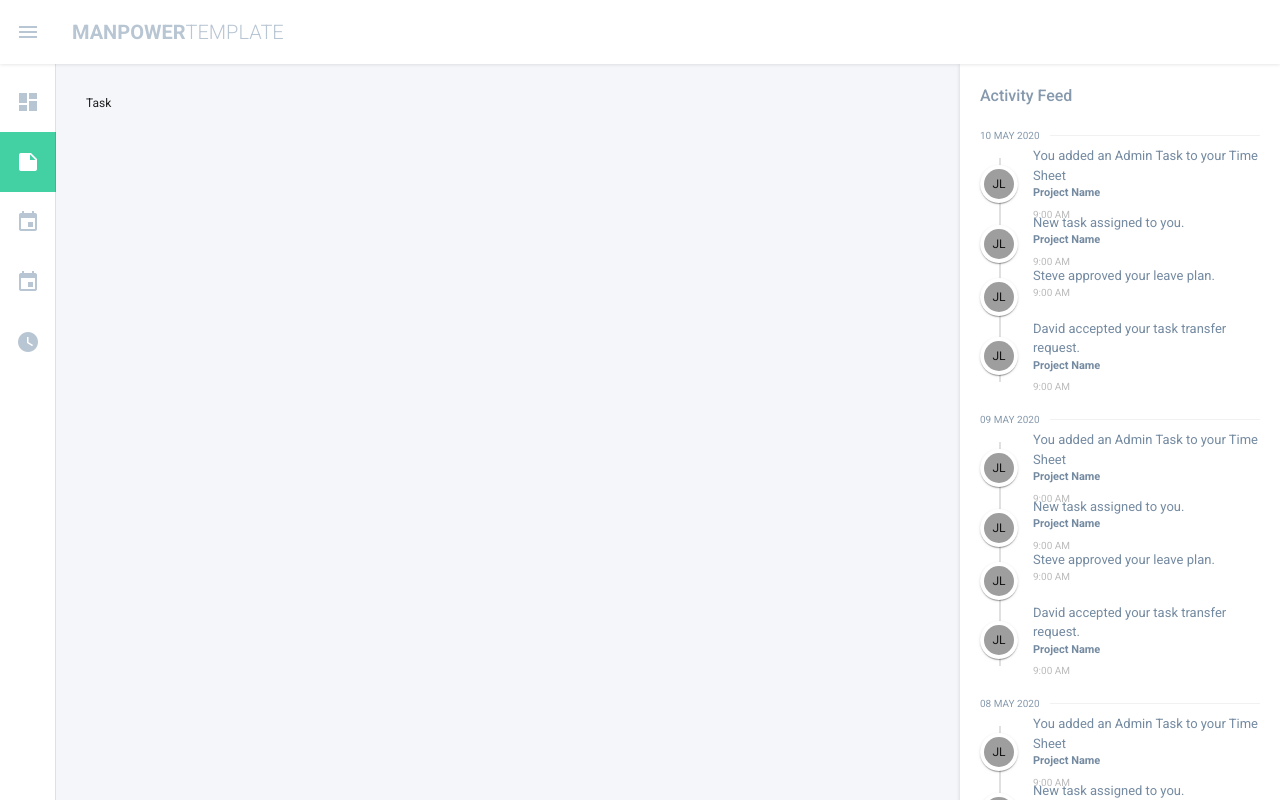
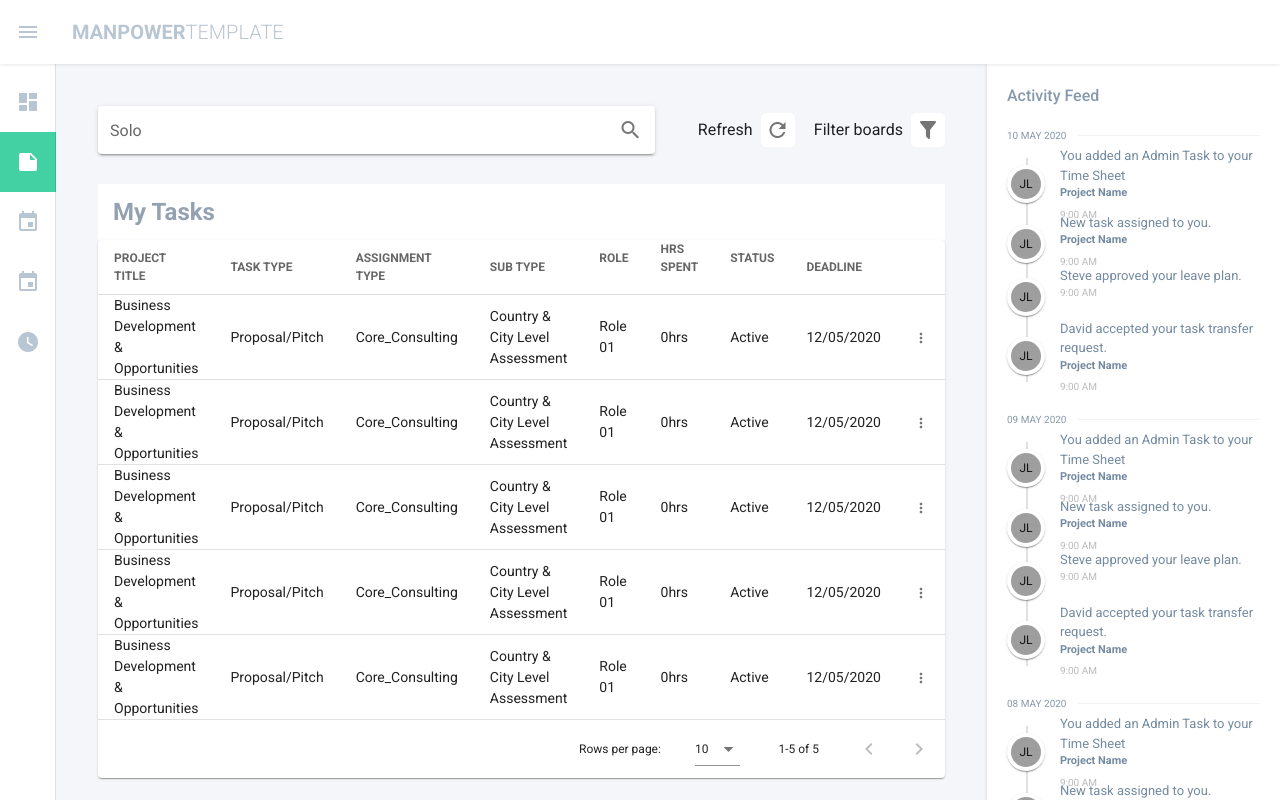
Before and after one commit to pankajcbre/timesheet_vue, a Vue app: page /task in a window 1280 px wide. Shown: the top 800 px of the page. Built offline with nearby package versions, Linux system fonts and the light colour scheme.

Commit message:
I worked on my task screen

```diff
--- /dev/null
+++ b/src/assets/scss/_task.scss
@@ -0,0 +1,31 @@
+.hdng_1 {
+  background: #fff;
+  padding: 10px 0 10px 15px;
+  color: #93a1b1;
+}
+
+.right_list {
+  .v-list {
+    padding: 0;
+    display: flex;
+    align-items: center;
+    background: transparent;
+    .v-list-item {
+      display: inherit;
+      flex: auto;
+      justify-content: flex-end;
+      padding: 0 0 0 15px;
+      .v-list-item__content {
+        flex: initial;
+      }
+      .v-list-item__icon {
+        align-self: auto;
+        background: #fff;
+        margin-left: 8px !important;
+        border-radius: 5px;
+        padding: 5px;
+        margin: 0;
+      }
+    }
+  }
+}
--- a/src/assets/scss/style.scss
+++ b/src/assets/scss/style.scss
@@ -4,3 +4,4 @@
 @import './header';
 @import './leftNavigaiton';
 @import './rightSidebar';
+@import './task';
--- a/src/components/task/task.vue
+++ b/src/components/task/task.vue
@@ -1,13 +1,134 @@
 <template>
-    <div>Task</div>
+  <v-container>
+    <v-row>
+      <v-col class="col-md-8">
+        <div>
+          <v-text-field
+            label="Solo"
+            placeholder="Searcg any Project, Task, Sector or Employee"
+            solo
+            append-icon="mdi-magnify"
+          ></v-text-field>
+        </div>
+      </v-col>
+      <v-col class="col-md-4">
+        <div class="right_list">
+          <v-list>
+            <v-list-item>
+              <v-list-item-content>
+                <v-list-item-title>Refresh</v-list-item-title>
+              </v-list-item-content>
+              <v-list-item-icon>
+                <v-icon>mdi-refresh</v-icon>
+              </v-list-item-icon>
+            </v-list-item>
+            <v-list-item>
+              <v-list-item-content>
+                <v-list-item-title>Filter boards</v-list-item-title>
+              </v-list-item-content>
+              <v-list-item-icon>
+                <v-icon>mdi-filter</v-icon>
+              </v-list-item-icon>
+            </v-list-item>
+          </v-list>
+        </div>
+      </v-col>
+    </v-row>
+
+    <template>
+      <h1 class="hdng_1">My Tasks</h1>
+    </template>
+    <v-data-table :headers="headers" :items="items" sort-by class="elevation-1">
+      <template v-slot:item.actions>
+        <v-menu offset-y>
+          <template v-slot:activator="{ on }">
+            <v-icon v-on="on" small>mdi-dots-vertical</v-icon>
+          </template>
+          <v-list>
+            <v-list-item v-for="(item, index) in items2" :key="index" @click="abc">
+              <v-list-item-title>{{ item.title }}</v-list-item-title>
+            </v-list-item>
+          </v-list>
+        </v-menu>
+      </template>
+    </v-data-table>
+  </v-container>
 </template>
 
 <script>
-    export default {
-        // data(){
-        //     return{
-
-        //     }
-        // }
-    }
+export default {
+  data() {
+    return {
+      headers: [
+        { text: "PROJECT TITLE", value: "projectname" },
+        { text: "TASK TYPE", value: "tasktype" },
+        { text: "ASSIGNMENT TYPE", value: "assignmenttype" },
+        { text: "SUB TYPE", value: "subtype" },
+        { text: "ROLE", value: "role" },
+        { text: "HRS SPENT", value: "hrsspent" },
+        { text: "STATUS", value: "status" },
+        { text: "DEADLINE", value: "deadline" },
+        { text: "", value: "actions", sortable: false }
+      ],
+      items: [
+        {
+          projectname: "Business Development & Opportunities",
+          tasktype: "Proposal/Pitch",
+          assignmenttype: "Core_Consulting",
+          subtype: "Country & City Level Assessment",
+          role: "Role 01",
+          hrsspent: "0hrs",
+          status: "Active",
+          deadline: "12/05/2020"
+        },
+        {
+          projectname: "Business Development & Opportunities",
+          tasktype: "Proposal/Pitch",
+          assignmenttype: "Core_Consulting",
+          subtype: "Country & City Level Assessment",
+          role: "Role 01",
+          hrsspent: "0hrs",
+          status: "Active",
+          deadline: "12/05/2020"
+        },
+        {
+          projectname: "Business Development & Opportunities",
+          tasktype: "Proposal/Pitch",
+          assignmenttype: "Core_Consulting",
+          subtype: "Country & City Level Assessment",
+          role: "Role 01",
+          hrsspent: "0hrs",
+          status: "Active",
+          deadline: "12/05/2020"
+        },
+        {
+          projectname: "Business Development & Opportunities",
+          tasktype: "Proposal/Pitch",
+          assignmenttype: "Core_Consulting",
+          subtype: "Country & City Level Assessment",
+          role: "Role 01",
+          hrsspent: "0hrs",
+          status: "Active",
+          deadline: "12/05/2020"
+        },
+        {
+          projectname: "Business Development & Opportunities",
+          tasktype: "Proposal/Pitch",
+          assignmenttype: "Core_Consulting",
+          subtype: "Country & City Level Assessment",
+          role: "Role 01",
+          hrsspent: "0hrs",
+          status: "Active",
+          deadline: "12/05/2020"
+        }
+      ],
+      items2: [
+        { title: "Edit" },
+        { title: "Delete" },
+        { title: "Update" },
+        { title: "Add" }
+      ]
+    };
+  }
+};
 </script>
```
